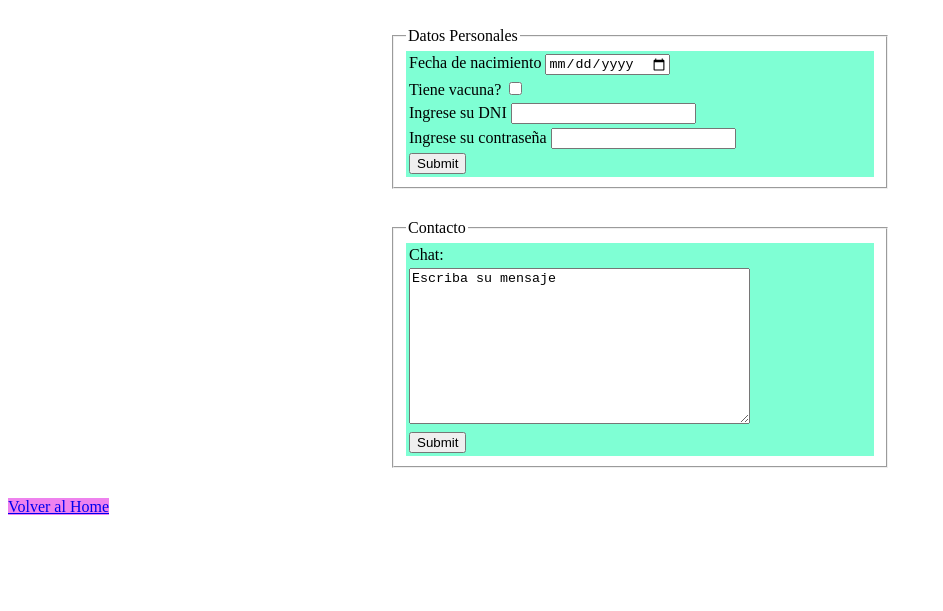
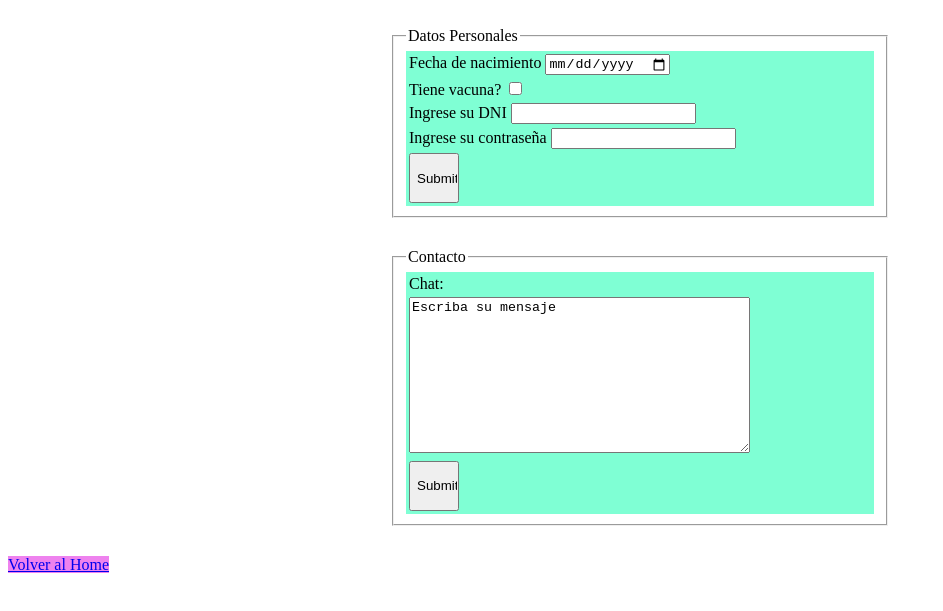
Before and after one commit to ChristianMNoguera/clase05-CSS-24122, a plain HTML site: page contact.html in a window 1280 px wide. Shown: the part 61-672 px from the top of the page, without its empty margins (0-943 px from the left). Drawn offline with Linux system fonts and the light colour scheme.

Commit message:
estilos a input submit

```diff
--- a/css/style.css
+++ b/css/style.css
@@ -35,4 +35,10 @@ form > input[type="submit"]{
     color: beige;
 }
 
+input[type="submit"]{
+    display: inline-block;
+    width: 50px;
+    height: 50px;
+}
+
 /* Creen una hoja de estilo para el formulario creado en la clase anterior  */
```
